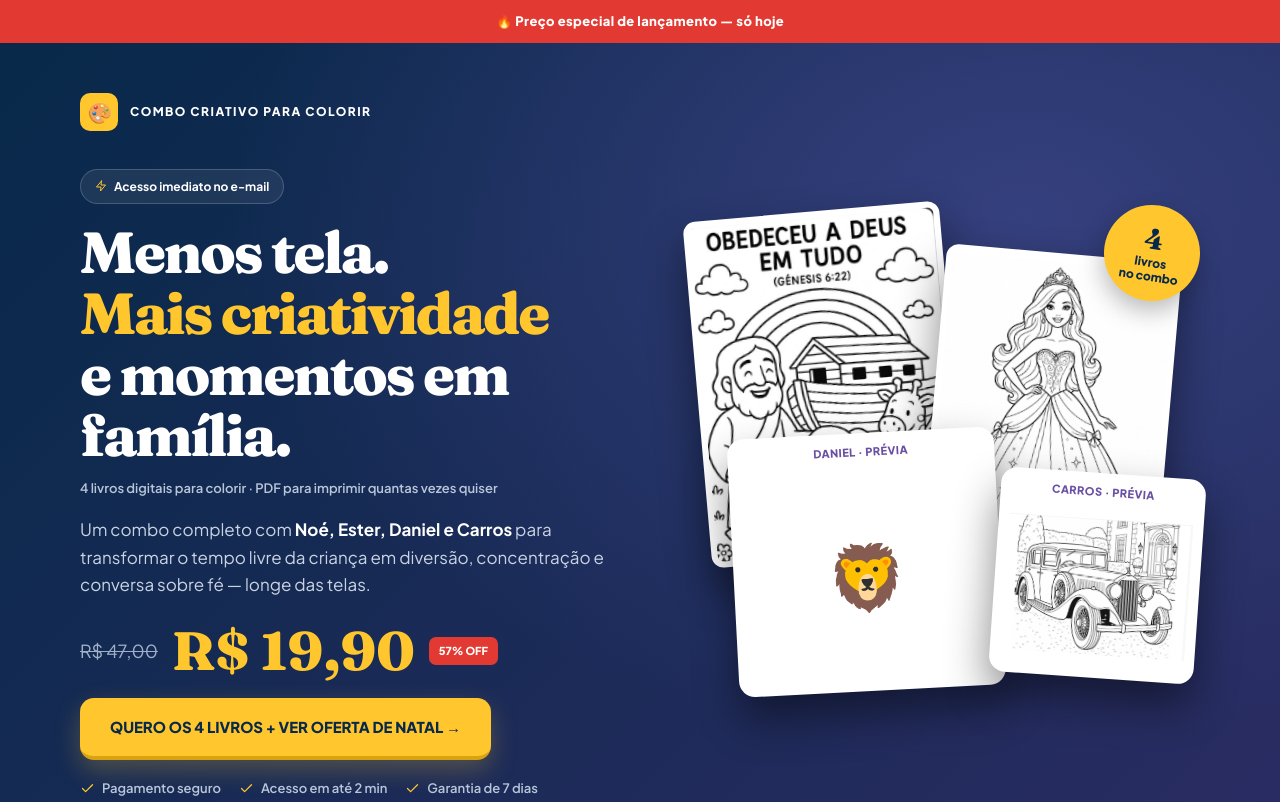
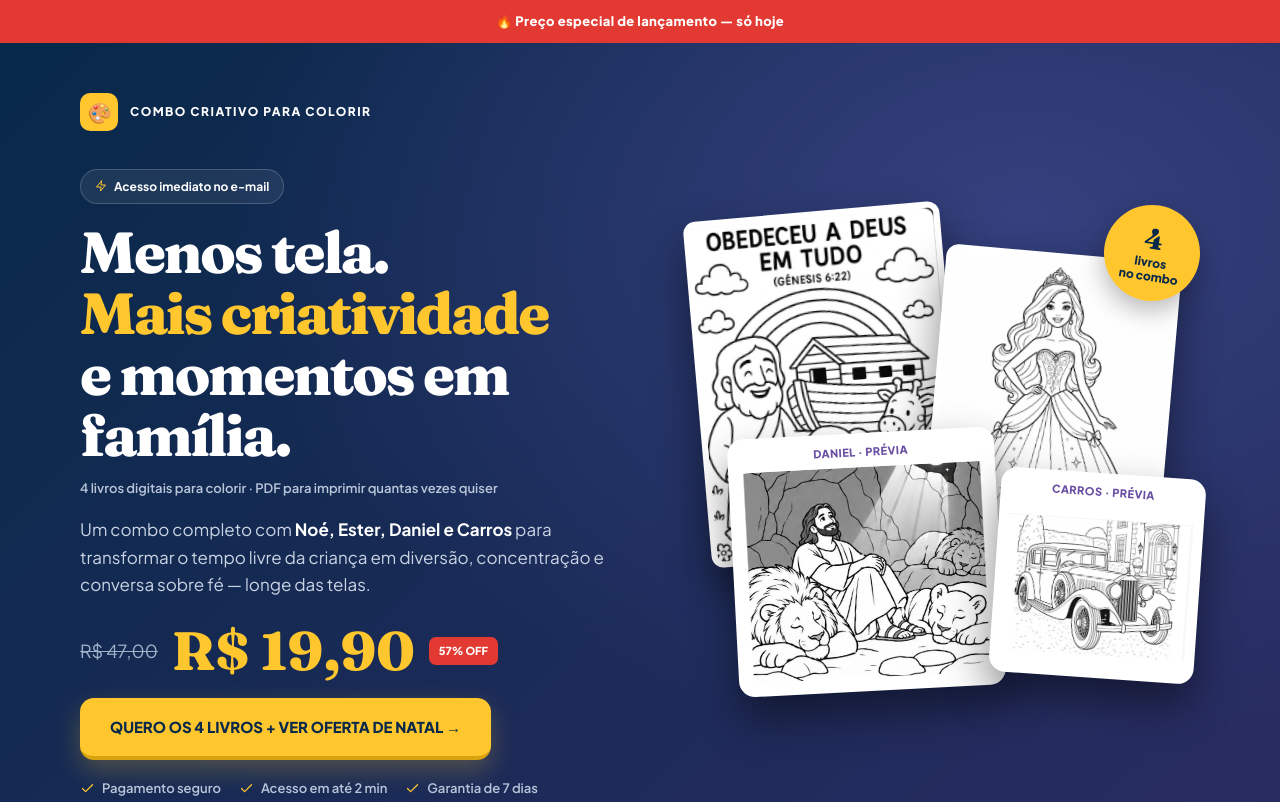
Before and after one commit to victoryurijesus2-prog/combo-criativo-colorir, a plain HTML site: page index.html in a window 1280 px wide. Shown: the top 802 px of the page. Drawn offline with Linux system fonts and the light colour scheme.

Commit message:
Update index.html
atualizacao de imagem

```diff
--- a/index.html
+++ b/index.html
@@ -315,7 +315,7 @@ section{padding:84px 0}
     <div class="m m2"><div class="ph" data-emoji="👑"><img src="images/capa-ester.png" alt="Capa Ester" onerror="this.parentNode.classList.add('noimg')"></div></div>
     <div class="m m3">
      <div class="lbl">Daniel · prévia</div>
-     <div class="ph" data-emoji="🦁"><img src="imagens/previa-daniel.png" alt="Prévia Daniel" onerror="this.parentNode.classList.add('noimg')"></div>
+     <div class="ph" data-emoji="🦁"><img src="images/previa-daniel.png" alt="Prévia Daniel" onerror="this.parentNode.classList.add('noimg')"></div>
     </div>
     <div class="m m4">
      <div class="lbl">Carros · prévia</div>
```
